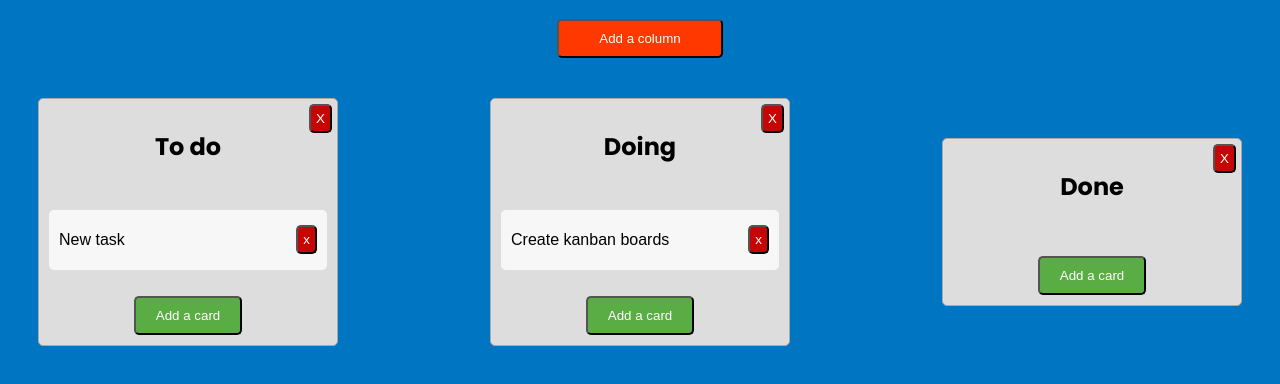
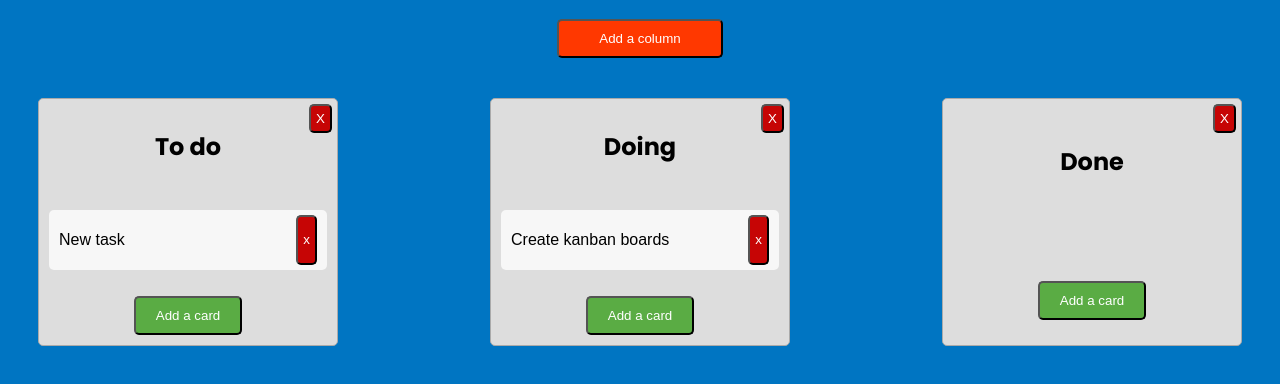
Before and after one commit to m4r1usz1989/trello, a website: page index.html in a window 1280 px wide. Shown: the part 100-484 px from the top of the page. Drawn offline with nearby package versions, Linux system fonts and the light colour scheme.

Commit message:
Modified style.scss

```diff
--- a/sass/style.scss
+++ b/sass/style.scss
@@ -30,14 +30,12 @@ ul {
 	align-items: center;
 	.column-container {
 		display: flex;
-		flex-direction: row;
 		justify-content: space-between;
 		width: 100%;
 		padding: 40px 0;
 		div {
 			display: flex;
 			justify-content: space-between;
-			align-items: center;
 		}
 		.column {
 			padding: 10px;
@@ -58,6 +56,7 @@ ul {
 			}
 			ul {
 				width: 100%;
+				min-height: 50px;
 				li {
 					list-style: none;
 					background: #f7f7f7;
```
Also changed, not shown: css/style.css, 1 other file.
